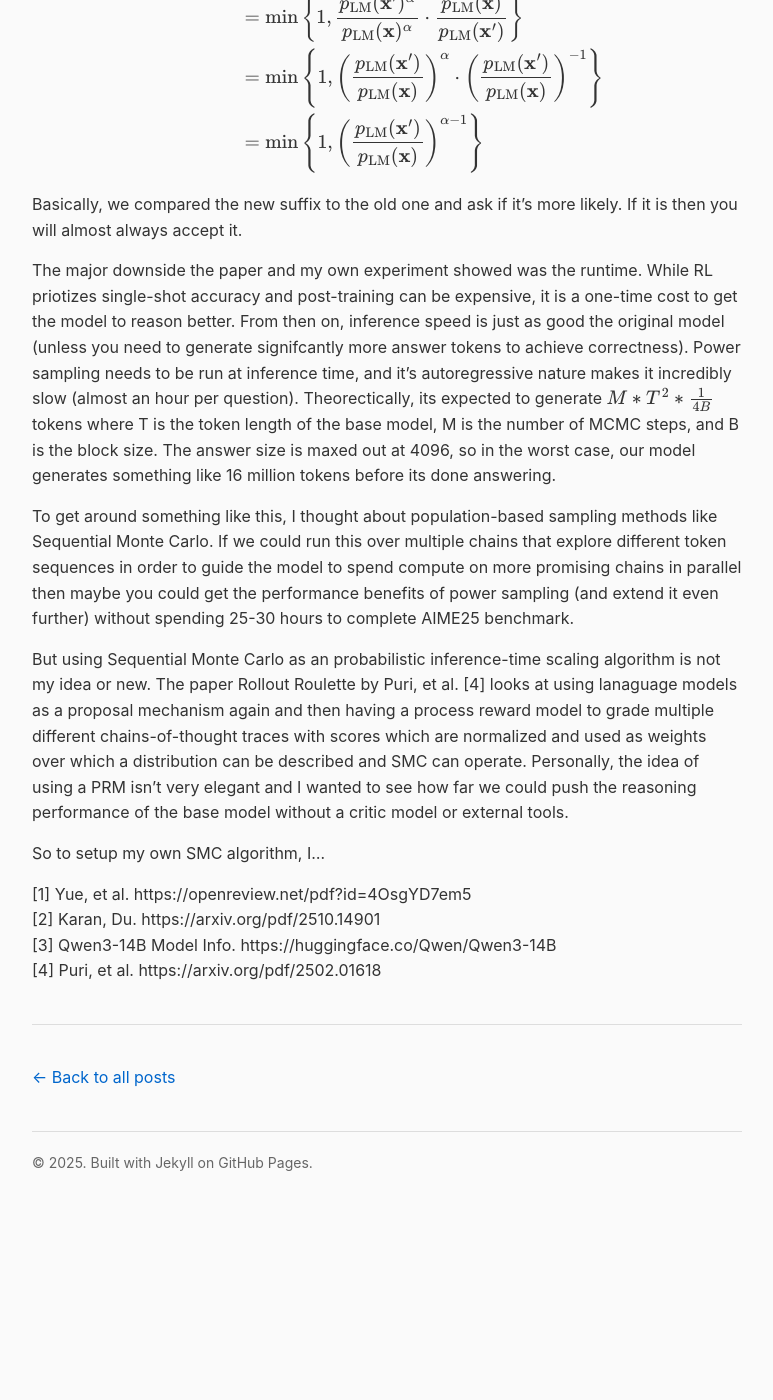
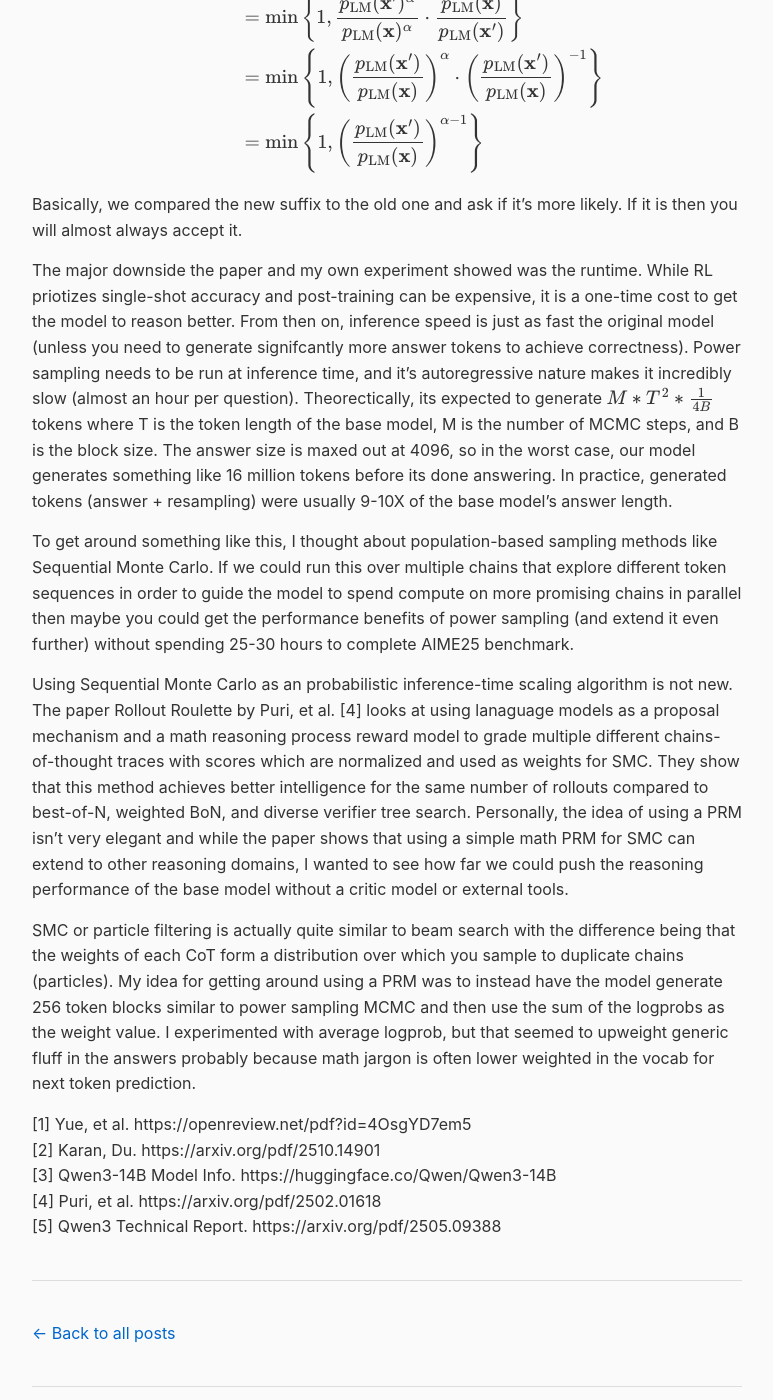
Before and after one commit to roshanwariar/roshanwariar.github.io, a Jekyll site: the page built from _posts/2025-12-8-pita.md, in a window 1280 px wide and 1400 px high, scrolled down 5476 px. Shown: the whole window, without its empty margins (253-1026 px from the left). Built offline with Jekyll 4.4.1, drawn with Linux system fonts in a browser that asks for light colours; before the commit the page ends 6685 px from its top, so only the background shows below that; some of the changed text lies outside the part shown.

Commit message:
Update 2025-12-8-pita.md

```diff
--- a/_posts/2025-12-8-pita.md
+++ b/_posts/2025-12-8-pita.md
@@ -54,15 +54,18 @@ $$
 
 Basically, we compared the new suffix to the old one and ask if it's more likely. If it is then you will almost always accept it.<br>
 
-The major downside the paper and my own experiment showed was the runtime. While RL priotizes single-shot accuracy and post-training can be expensive, it is a one-time cost to get the model to reason better. From then on, inference speed is just as good the original model (unless you need to generate signifcantly more answer tokens to achieve correctness). Power sampling needs to be run at inference time, and it's autoregressive nature makes it incredibly slow (almost an hour per question). Theorectically, its expected to generate \$M * T^2 * \frac{1}{4B}\$ tokens where T is the token length of the base model, M is the number of MCMC steps, and B is the block size. The answer size is maxed out at 4096, so in the worst case, our model generates something like 16 million tokens before its done answering.<br>
+The major downside the paper and my own experiment showed was the runtime. While RL priotizes single-shot accuracy and post-training can be expensive, it is a one-time cost to get the model to reason better. From then on, inference speed is just as fast the original model (unless you need to generate signifcantly more answer tokens to achieve correctness). Power sampling needs to be run at inference time, and it's autoregressive nature makes it incredibly slow (almost an hour per question). Theorectically, its expected to generate \$M * T^2 * \frac{1}{4B}\$ tokens where T is the token length of the base model, M is the number of MCMC steps, and B is the block size. The answer size is maxed out at 4096, so in the worst case, our model generates something like 16 million tokens before its done answering. In practice, generated tokens (answer + resampling) were usually 9-10X of the base model's answer length. <br>
 
 To get around something like this, I thought about population-based sampling methods like Sequential Monte Carlo. If we could run this over multiple chains that explore different token sequences in order to guide the model to spend compute on more promising chains in parallel then maybe you could get the performance benefits of power sampling (and extend it even further) without spending 25-30 hours to complete AIME25 benchmark. <br>
 
-But using Sequential Monte Carlo as an probabilistic inference-time scaling algorithm is not my idea or new. The paper Rollout Roulette by Puri, et al. [4] looks at using lanaguage models as a proposal mechanism again and then having a process reward model to grade multiple different chains-of-thought traces with scores which are normalized and used as weights over which a distribution can be described and SMC can operate. Personally, the idea of using a PRM isn't very elegant and I wanted to see how far we could push the reasoning performance of the base model without a critic model or external tools.<br>
+Using Sequential Monte Carlo as an probabilistic inference-time scaling algorithm is not new. The paper Rollout Roulette by Puri, et al. [4] looks at using lanaguage models as a proposal mechanism and a math reasoning process reward model to grade multiple different chains-of-thought traces with scores which are normalized and used as weights for SMC. They show that this method achieves better intelligence for the same number of rollouts compared to best-of-N, weighted BoN, and diverse verifier tree search. Personally, the idea of using a PRM isn't very elegant and while the paper shows that using a simple math PRM for SMC can extend to other reasoning domains, I wanted to see how far we could push the reasoning performance of the base model without a critic model or external tools.<br>
 
-So to setup my own SMC algorithm, I...
+SMC or particle filtering is actually quite similar to beam search with the difference being that the weights of each CoT form a distribution over which you sample to duplicate chains (particles). My idea for getting around using a PRM was to instead have the model generate 256 token blocks similar to power sampling MCMC and then use the sum of the logprobs as the weight value. I experimented with average logprob, but that seemed to upweight generic fluff in the answers probably because math jargon is often lower weighted in the vocab for next token prediction.
+
+
 
 [1] Yue, et al. https://openreview.net/pdf?id=4OsgYD7em5<br>
 [2] Karan, Du. https://arxiv.org/pdf/2510.14901<br>
 [3] Qwen3-14B Model Info. https://huggingface.co/Qwen/Qwen3-14B<br>
 [4] Puri, et al. https://arxiv.org/pdf/2502.01618<br>
+[5] Qwen3 Technical Report. https://arxiv.org/pdf/2505.09388
```
Also changed, not shown: other parts of _posts/2025-12-8-pita.md (+1 -1 lines).
